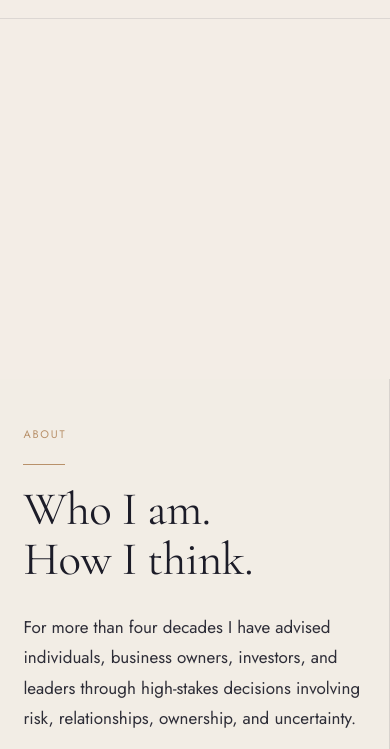
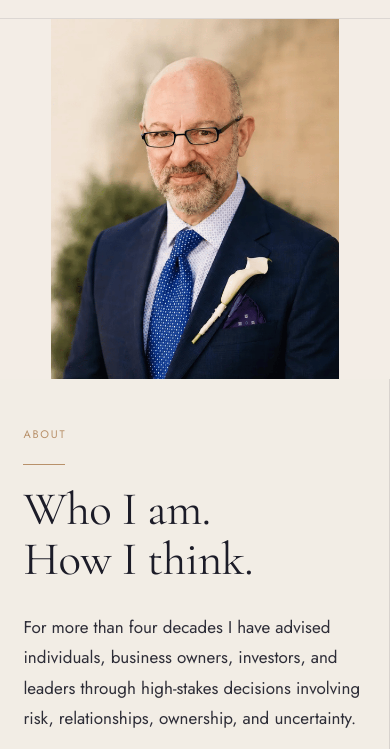
Before and after one commit to iMaxDigital-com/resolve-llc, an Eleventy site: page src/about.njk in a window 390 px wide. Shown: the part 49-798 px from the top of the page. Built offline with nearby package versions, Linux system fonts and the light colour scheme; Eleventy itself is replaced by a stand-in of ours; files that its build step writes are made by us from their sources; a script that the page names is missing.

Commit message:
adjustment in mobile e tablet pictures

```diff
--- a/src/about.njk
+++ b/src/about.njk
@@ -150,7 +150,7 @@
     @media (max-width: 960px) {
       .about-hero, .about-2 { grid-template-columns: 1fr; }
       .about-hero { height: auto; min-height: 0; overflow: visible; background-image: none; }
-      .about-hero__image { min-height: 360px; max-height: 520px; order: -1; background-image: url('/assets/images/about-page-1-image-tablet.jpg'); background-size: contain; background-position: center top; background-repeat: no-repeat; }
+      .about-hero__image { min-height: 360px; max-height: 520px; order: -1; background-image: url('/assets/images/about-page-1-image-tablet.jpg.png'); background-size: contain; background-position: center top; background-repeat: no-repeat; }
       .about-hero__text { background: rgba(243,237,230,0.94); }
       .about-2__image { min-height: 300px; }
       .about-2__image .site-image { min-height: 340px; }
@@ -160,7 +160,7 @@
       .principle__body { grid-column: 2; }
     }
     @media (max-width: 767px) {
-      .about-hero__image { background-image: url('/assets/images/about-page-1-image-mobile.jpg'); }
+      .about-hero__image { background-image: url('/assets/images/about-page-1-image-mobile.jpg.png'); }
     }
     @media (max-width: 600px) {
       .principle { grid-template-columns: 1fr; gap: 16px; }
```
Also changed, not shown: src/assets/images/about-page-1-image-mobile.jpg.png (added), src/assets/images/about-page-1-image-tablet.jpg.png (added).
